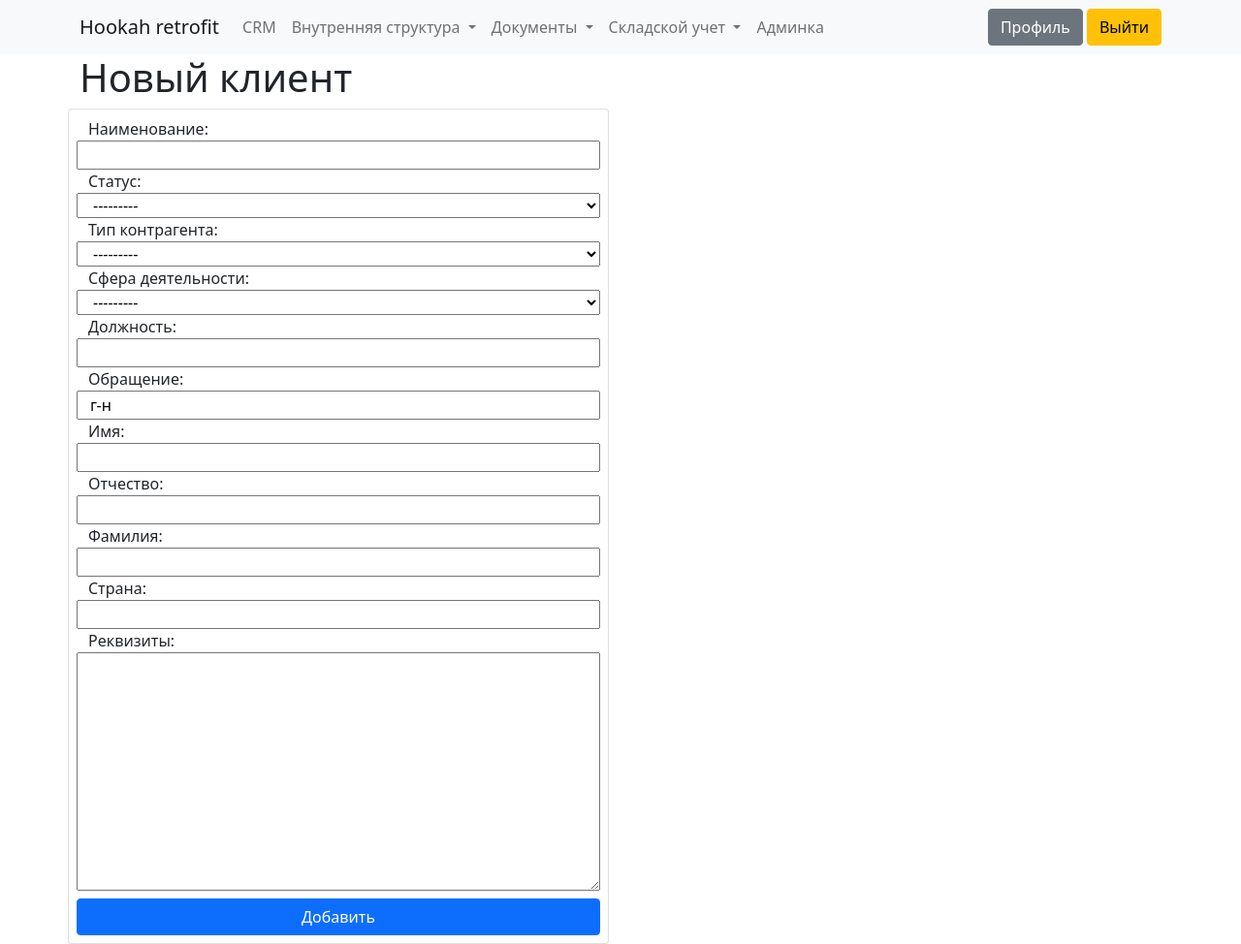
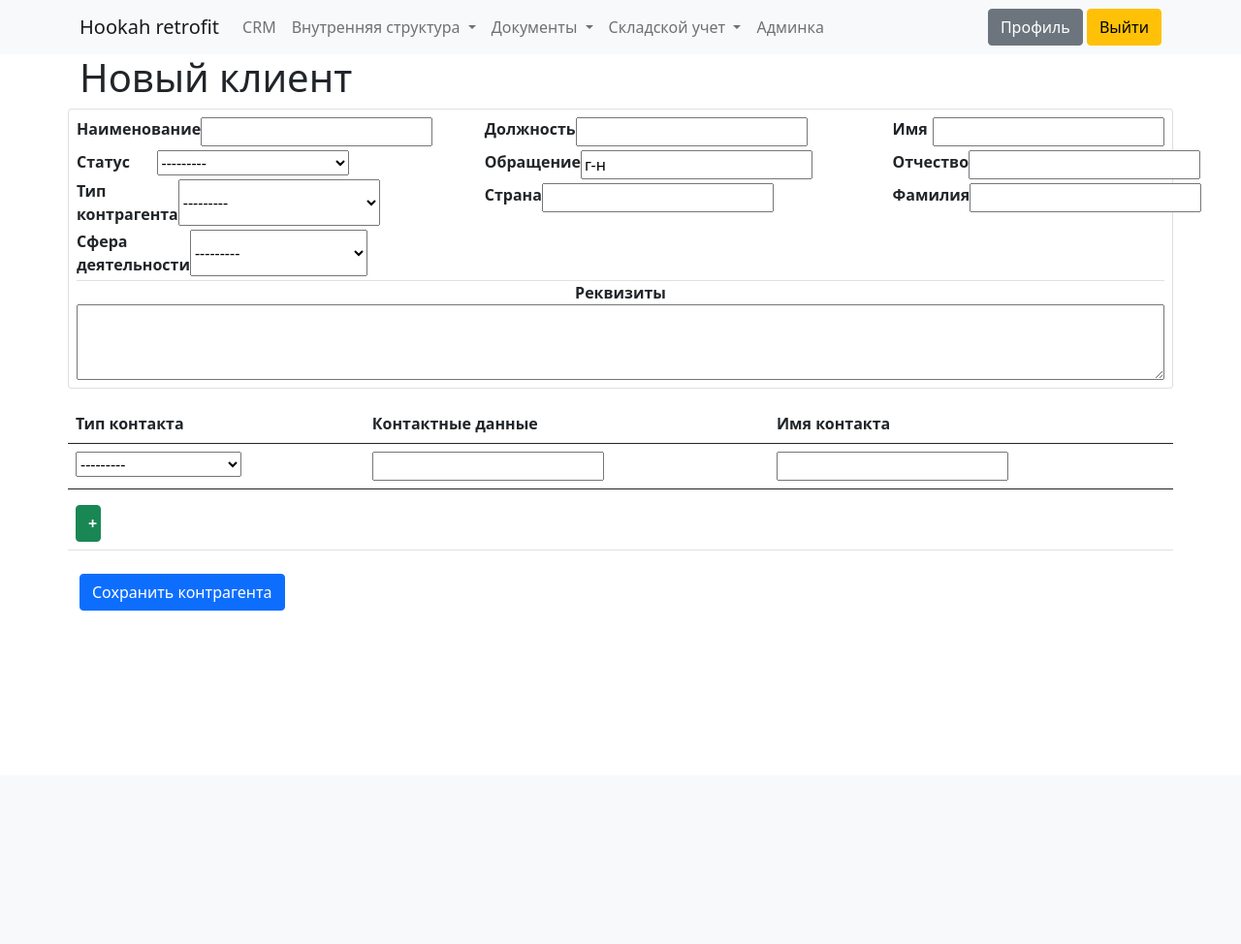
Before and after one commit to Norvint/django_firm_manager, a Django app: page /crm/contractors/create-contractor/ in a window 1280 px wide. Shown: the whole page at 97% size. After the commit the page ends 630 px from the top, so only its background shows below. Run offline with Django 3.2, Linux system fonts and the light colour scheme; a user stored in the database is signed in; tables that the repository leaves empty hold one stand-in row (values such as "Sample post"); some libraries are stand-ins or nearby versions.

Commit message:
added contacts to contractor

```diff
--- a/firmmanager/app_crm/forms.py
+++ b/firmmanager/app_crm/forms.py
@@ -1,7 +1,8 @@
 from django import forms
 from django.contrib.auth.models import User
 
-from app_crm.models import TypeOfContractor, FieldOfActivity, ContractorComment, ContractorContact, Contractor
+from app_crm.models import TypeOfContractor, FieldOfActivity, ContractorComment, ContractorContact, Contractor, \
+    ContactType
 
 
 class ContractorFilterForm(forms.Form):
@@ -19,13 +20,18 @@ class ContractorCommentForm(forms.ModelForm):
 
 
 class ContractorForm(forms.ModelForm):
+
     class Meta:
         model = Contractor
         fields = ['title', 'status', 'type_of_contractor', 'field_of_activity', 'position', 'appeal', 'name',
                   'second_name', 'last_name', 'country', 'requisites']
+        widgets = {
+            'requisites': forms.Textarea(attrs={'rows': 3, 'cols': 20}),
+        }
 
 
-class ContractorContactForm(forms.ModelForm):
-    class Meta:
-        model = ContractorContact
-        fields = ['contractor', 'type_of_contact', 'contact', 'contact_name']
+class ContractorContactForm(forms.Form):
+    contractor = forms.ModelChoiceField(Contractor.objects.all(), required=False)
+    type_of_contact = forms.ModelChoiceField(ContactType.objects.all(), label='Тип контакта')
+    contact = forms.CharField(max_length=50, label='Контактные данные')
+    contact_name = forms.CharField(max_length=90, label='Имя контакта')
--- a/firmmanager/app_crm/models.py
+++ b/firmmanager/app_crm/models.py
@@ -85,7 +85,8 @@ class ContactType(models.Model):
 
 
 class ContractorContact(models.Model):
-    contractor = models.ForeignKey(Contractor, on_delete=models.CASCADE, verbose_name='Контрагент')
+    contractor = models.ForeignKey(Contractor, on_delete=models.CASCADE, blank=True, null=True,
+                                   verbose_name='Контрагент')
     type_of_contact = models.ForeignKey(ContactType, on_delete=models.CASCADE, verbose_name='Вид контакта')
     contact = models.CharField('Контактные данные', max_length=50)
     contact_name = models.CharField('Имя контакта', max_length=90)
--- a/firmmanager/app_crm/templates/app_crm/contractors/contractor_create.html
+++ b/firmmanager/app_crm/templates/app_crm/contractors/contractor_create.html
@@ -1,12 +1,142 @@
 {% extends 'base.html' %}
 
 {% block title %}Добавить нового клиента{% endblock %}
-
+{% load static %}
 {% block content %}
 <h1>Новый клиент</h1>
-<form name="client-create-form" method="post" action="{% url 'contractor_create' %}" class="card p-2 col-6 row">
+<form name="client-create-form" method="post" action="{% url 'contractor_create' %}" class="row">
     {% csrf_token %}
-    {{ form.as_table }}
-    <input type="submit" value="Добавить" class="btn btn-primary mt-2">
+    <div class="card d-flex justify-content-around p-2">
+        <div class="d-flex justify-content-between">
+            <div class="col-3">
+                <div class="d-flex justify-content-between mb-1">
+                    <label class="fw-bold">
+                        {{ form.title.label }}
+                    </label>
+                    {{ form.title }}
+                </div>
+
+                <div class="d-flex justify-content-between mb-1">
+                    <label class="fw-bold">
+                        {{ form.status.label }}
+                    </label>
+                    {{ form.status }}
+                </div>
+
+                <div class="d-flex justify-content-between mb-1">
+                    <label class="fw-bold">
+                        {{ form.type_of_contractor.label }}
+                    </label>
+                    {{ form.type_of_contractor }}
+                </div>
+
+                <div class="d-flex justify-content-between mb-1">
+                    <label class="fw-bold">
+                        {{ form.field_of_activity.label }}
+                    </label>
+                    {{ form.field_of_activity }}
+                </div>
+            </div>
+
+            <div class="col-3">
+                <div class="d-flex justify-content-between mb-1">
+                    <label class="fw-bold">
+                        {{ form.position.label }}
+                    </label>
+                    {{ form.position }}
+                </div>
+
+                <div class="d-flex justify-content-between mb-1">
+                    <label class="fw-bold">
+                        {{ form.appeal.label }}
+                    </label>
+                    {{ form.appeal }}
+                </div>
+
+                <div class="d-flex justify-content-between mb-1">
+                    <label class="fw-bold">
+                        {{ form.country.label }}
+                    </label>
+                    {{ form.country }}
+                </div>
+            </div>
+
+            <div class="col-3">
+                <div class="d-flex justify-content-between mb-1">
+                    <label class="fw-bold">
+                        {{ form.name.label }}
+                    </label>
+                    {{ form.name }}
+                </div>
+
+                <div class="d-flex justify-content-between mb-1">
+                    <label class="fw-bold">
+                        {{ form.second_name.label }}
+                    </label>
+                    {{ form.second_name }}
+                </div>
+
+                <div class="d-flex justify-content-between mb-1">
+                    <label class="fw-bold">
+                        {{ form.last_name.label }}
+                    </label>
+                    {{ form.last_name }}
+                </div>
+            </div>
+        </div>
+        <label class="border-top text-center fw-bold">
+            {{ form.requisites.label }}
+        </label>
+        {{ form.requisites }}
+    </div>
+    <p>
+        {{ errors }}
+    </p>
+    <table class="table" id="contact-form-wrapper">
+        {{ formset.management_form }}
+        <thead>
+        <tr>
+            <th scope="col">Тип контакта</th>
+            <th scope="col">Контактные данные</th>
+            <th scope="col">Имя контакта</th>
+        </tr>
+        </thead>
+        <tbody>
+        {% for contact_form in formset %}
+        <tr class="contact-form-container">
+            <td>{{ contact_form.type_of_contact }}</td>
+            <td>{{ contact_form.contact }}</td>
+            <td>{{ contact_form.contact_name }}</td>
+        </tr>
+        {% endfor %}
+
+        </tbody>
+        <tfoot>
+        <tr>
+            <td>
+                <a href="#" id="add_contact" class="btn btn-success col-1 mt-2 fw-bold">
+                    +
+                </a>
+            </td>
+
+            <td>
+
+            </td>
+
+            <td>
+
+            </td>
+        </tr>
+        </tfoot>
+    </table>
+    <div>
+        <input type="submit" value="Сохранить контрагента" class="btn btn-primary mt-2">
+    </div>
+
 </form>
+
+{% block extrascripts %}
+<script type="text/JavaScript" src="{%  static 'app_crm/js/contact.js' %}"></script>
 {% endblock %}
+
+{% endblock %}
--- a/firmmanager/app_crm/views.py
+++ b/firmmanager/app_crm/views.py
@@ -4,7 +4,7 @@ from django.shortcuts import redirect
 from django.views.generic import CreateView, ListView, DetailView, UpdateView, TemplateView
 
 from app_crm.forms import ContractorFilterForm, ContractorCommentForm, ContractorForm, ContractorContactForm
-from app_crm.models import Contractor, ContractorComment
+from app_crm.models import Contractor, ContractorComment, ContractorContact
 from app_documents.models import Contract, Specification, Invoice
 
 
@@ -44,6 +44,8 @@ class ContractorDetailView(LoginRequiredMixin, DetailView):
     def get_context_data(self, **kwargs):
         context = super(ContractorDetailView, self).get_context_data(**kwargs)
         comments = ContractorComment.objects.filter(contractor=self.get_object()).order_by('-created')
+        contacts = ContractorContact.objects.filter(contractor=self.get_object())
+        context['contacts'] = contacts
         context['comments'] = comments
         comment_form = ContractorCommentForm()
         context['comment_form'] = comment_form
@@ -66,7 +68,6 @@ class ContractorDetailView(LoginRequiredMixin, DetailView):
 
 class ContractorCreateView(LoginRequiredMixin, TemplateView):
     template_name = 'app_crm/contractors/contractor_create.html'
-    # success_url = '/crm/contractors'
 
     def get_context_data(self, **kwargs):
         context = super(ContractorCreateView, self).get_context_data(**kwargs)
@@ -79,13 +80,26 @@ class ContractorCreateView(LoginRequiredMixin, TemplateView):
     def post(self, request, *args, **kwargs):
         context = self.get_context_data(**kwargs)
         form = ContractorForm(request.POST)
+        contacts_formset = formset_factory(ContractorContactForm)
+        formset = contacts_formset(request.POST)
         if form.is_valid():
-            contractor = form.save()
-            return redirect('contractor_detail', pk=contractor.pk)
+            if formset.is_valid():
+                contractor = form.save()
+                for i, form in enumerate(formset):
+                    data = formset.cleaned_data[i]
+                    print(data)
+                    if form.is_valid() and data:
+                        print(data)
+                        contact = ContractorContact(contractor=contractor, type_of_contact=data['type_of_contact'],
+                                                    contact=data['contact'], contact_name=data['contact_name'])
+                        contact.save()
+                return redirect('contractor_detail', pk=contractor.pk)
+            else:
+                context['formset'] = formset
+                context['errors'] = formset.errors
         else:
             context['form'] = form
             return self.render_to_response(context)
-
 
 
 class ContractorEditView(LoginRequiredMixin, UpdateView):
--- a/firmmanager/app_documents/views.py
+++ b/firmmanager/app_documents/views.py
@@ -250,7 +250,6 @@ class SpecificationBookingCreateView(LoginRequiredMixin, TemplateView):
         if formset.is_valid():
             for i, form in enumerate(formset):
                 data = formset.cleaned_data[i]
-                print(data)
                 if form.is_valid() and data:
                     products_on_store = ProductStore.objects.filter(product=data['product'], store=data['store'])
                     for product_on_store in products_on_store:
--- /dev/null
+++ b/firmmanager/static/app_crm/js/contact.js
@@ -0,0 +1,34 @@
+$(document).ready(function() {
+
+    // Watch for the 'add another booking' click
+    $('#add_contact').click(function(e) {
+        e.preventDefault();
+
+        // create a clone of the existing form elements, but with blank fields.
+        $('tr.contact-form-container:last').clone().each(function(i) {
+            $(this).find('input,select').each(function(i) {
+                // Remove any existing values
+//                parts = $(this).attr('id').split('-', 3);
+//                if ($(this).attr('id').split('-', 3)[2] !== 'specification') {
+                $(this).val('');
+//                }
+                // update the id attributes, incrementing the form number, e.g.: "id_form-1-field_name"
+                parts = $(this).attr('id').split('-', 3);
+                num = parseInt(parts[1]);
+                num += 1;
+                $(this).attr('id', parts[0] + '-' + num + '-' +parts[2]);
+
+                // Update the name attribute, e.g.: form-1-field_name
+                parts = $(this).attr('name').split('-', 3);
+                num = parseInt(parts[1]);
+                num += 1;
+                $(this).attr('name', parts[0] + '-' + num + '-' +parts[2]);
+
+            });
+
+        }).appendTo('table#contact-form-wrapper');
+        //         Increment the TOTAL_FORMS
+        $('#id_form-TOTAL_FORMS').val(parseInt($('#id_form-TOTAL_FORMS').val()) + 1);
+        throw "";
+    });
+});
```
Also changed, not shown: firmmanager/app_crm/templates/app_crm/contractors/contractor_detail.html (+23 -4 lines).
